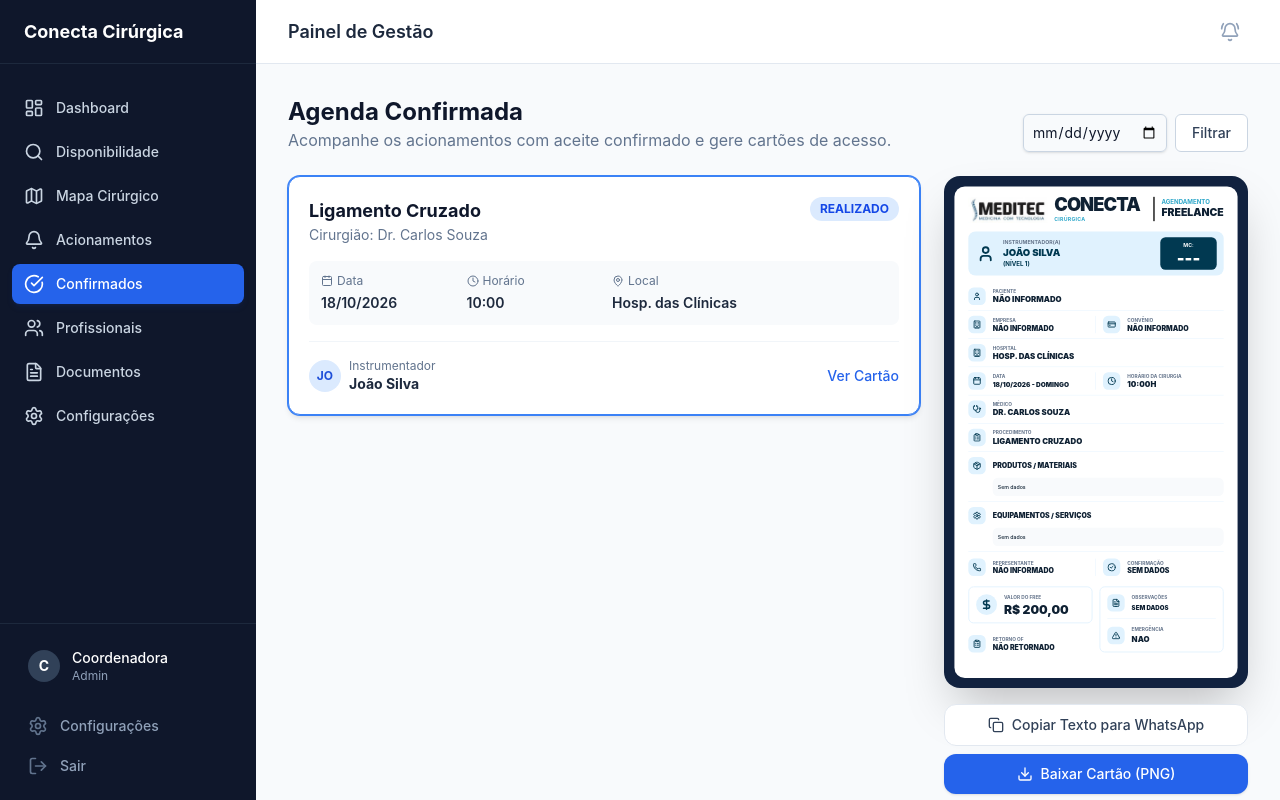
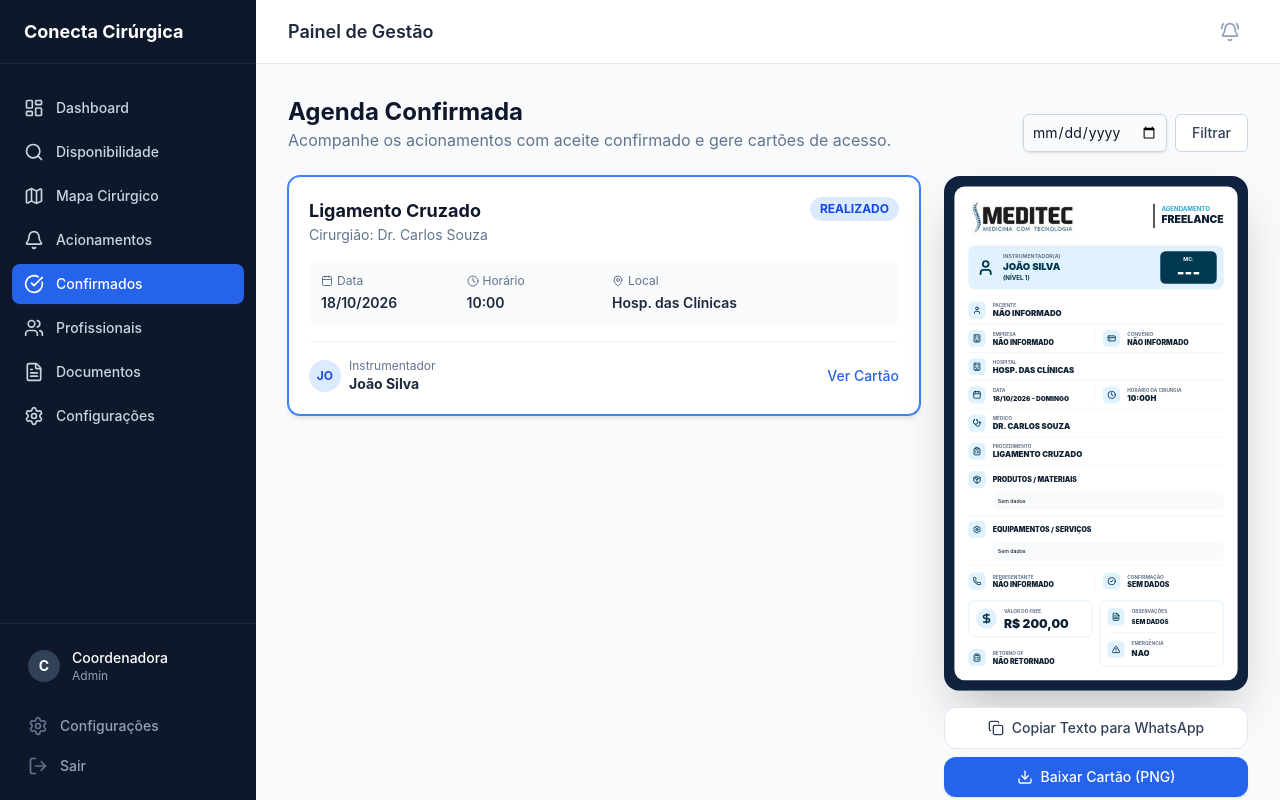
Before and after one commit to wagnerfcruz/conectacirurgica, a React (Vite) app in the folder conectacirurgica/: page /conectacirurgica/coordenadora/confirmados in a window 1280 px wide. Both pictures are taken after a click on the button "Ver Cartão". Built offline with nearby package versions, Linux system fonts and the light colour scheme.

Commit message:
fix: remove texto ao lado da logo no cartao e ajusta a altura dinamicamente com h-auto

```diff
--- a/conectacirurgica/src/components/CardResponsiveWrapper.tsx
+++ b/conectacirurgica/src/components/CardResponsiveWrapper.tsx
@@ -3,24 +3,29 @@ import React, { useEffect, useRef, useState } from 'react';
 interface Props {
   children: React.ReactNode;
   originalWidth?: number;
-  originalHeight?: number;
 }
 
-export default function CardResponsiveWrapper({ children, originalWidth = 700, originalHeight = 1180 }: Props) {
+export default function CardResponsiveWrapper({ children, originalWidth = 700 }: Props) {
   const containerRef = useRef<HTMLDivElement>(null);
+  const contentRef = useRef<HTMLDivElement>(null);
   const [scale, setScale] = useState(0.5); // Default start scale
+  const [height, setHeight] = useState(1180);
 
   useEffect(() => {
     const observer = new ResizeObserver((entries) => {
-      if (entries[0]) {
-        const width = entries[0].contentRect.width;
-        setScale(width / originalWidth);
+      for (let entry of entries) {
+        if (entry.target === containerRef.current) {
+          const width = entry.contentRect.width;
+          setScale(width / originalWidth);
+        }
+        if (entry.target === contentRef.current) {
+          setHeight(entry.contentRect.height);
+        }
       }
     });
 
-    if (containerRef.current) {
-      observer.observe(containerRef.current);
-    }
+    if (containerRef.current) observer.observe(containerRef.current);
+    if (contentRef.current) observer.observe(contentRef.current);
 
     return () => observer.disconnect();
   }, [originalWidth]);
@@ -29,9 +34,12 @@ export default function CardResponsiveWrapper({ children, originalWidth = 700, o
     <div
       ref={containerRef}
       className="w-full relative overflow-hidden"
-      style={{ aspectRatio: `${originalWidth}/${originalHeight}` }}
+      style={{ height: height * scale }}
     >
-      <div style={{ transform: `scale(${scale})`, transformOrigin: 'top left', width: originalWidth, height: originalHeight, position: 'absolute', top: 0, left: 0 }}>
+      <div
+        ref={contentRef}
+        style={{ transform: `scale(${scale})`, transformOrigin: 'top left', width: originalWidth, position: 'absolute', top: 0, left: 0 }}
+      >
         {children}
       </div>
     </div>
--- a/conectacirurgica/src/components/CartaoAcionamento.tsx
+++ b/conectacirurgica/src/components/CartaoAcionamento.tsx
@@ -44,26 +44,18 @@ const CartaoAcionamento = forwardRef<HTMLDivElement, CartaoAcionamentoProps>(({
   return (
     <div
       ref={ref}
-      className="w-[700px] h-[1180px] relative flex items-center justify-center p-6 shrink-0 mx-auto"
+      className="w-[700px] h-[auto] relative flex items-center justify-center p-6 shrink-0 mx-auto"
       style={{ fontFamily: 'Montserrat, Inter, sans-serif', boxSizing: 'border-box', backgroundColor: '#11223F' }}
     >
       {/* Outer Card with curved white background */}
-      <div className="w-full h-full bg-white flex flex-col relative" style={{ borderRadius: '24px', overflow: 'hidden' }}>
+      <div className="w-full h-[auto] bg-white flex flex-col relative" style={{ borderRadius: '24px', overflow: 'hidden' }}>
 
         {/* Curva decorativa superior esquerda (opcional/simplificada com border radius maior na div interna) */}
 
         {/* CABEÇALHO */}
         <div className="flex justify-between items-center px-8 py-5">
-          <div className="flex items-center gap-4">
-            <img src={empresaConfig.logoUrl && empresaConfig.logoUrl !== "/meditec_logo.png" ? empresaConfig.logoUrl : `${import.meta.env.BASE_URL}meditec_logo.png`.replace("//", "/")} alt="Logo" className="w-auto h-16" onError={(e) => { e.currentTarget.style.display = 'none'; }} />
-            <div className="flex flex-col">
-              <h1 className="text-[42px] font-black tracking-tighter leading-none" style={{ color: textColor }}>
-                {empresaConfig.nome || 'MEDITEC'}
-              </h1>
-              <p className="text-[12px] font-bold tracking-[0.05em] mt-1" style={{ color: '#2FA8CA' }}>
-                {empresaConfig.tagline || 'MEDICINA COM TECNOLOGIA'}
-              </p>
-            </div>
+          <div className="flex items-center">
+            <img src={empresaConfig.logoUrl && empresaConfig.logoUrl !== "/meditec_logo.png" ? empresaConfig.logoUrl : `${import.meta.env.BASE_URL}meditec_logo.png`.replace("//", "/")} alt="Logo" className="w-auto h-24 max-w-[250px] object-contain" onError={(e) => { e.currentTarget.style.display = 'none'; }} />
           </div>
           <div className="text-right border-l-[3px] pl-4 py-1 flex flex-col items-start" style={{ borderColor: '#000' }}>
             <p className="text-[14px] uppercase font-bold leading-none" style={{ color: '#2FA8CA' }}>
```
